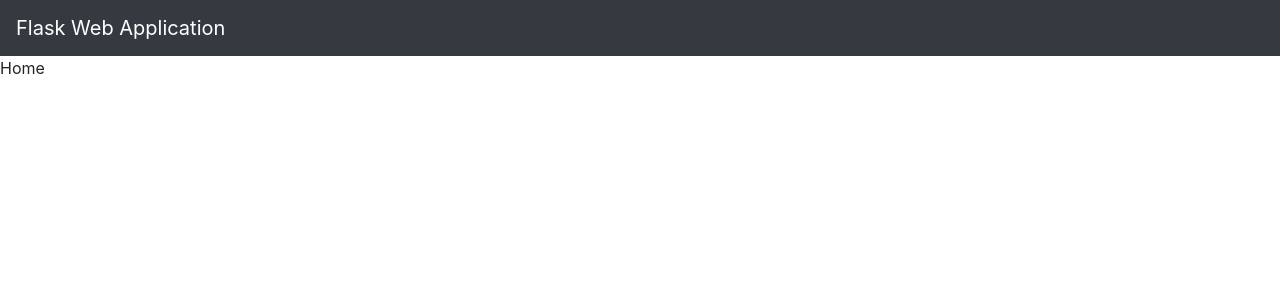
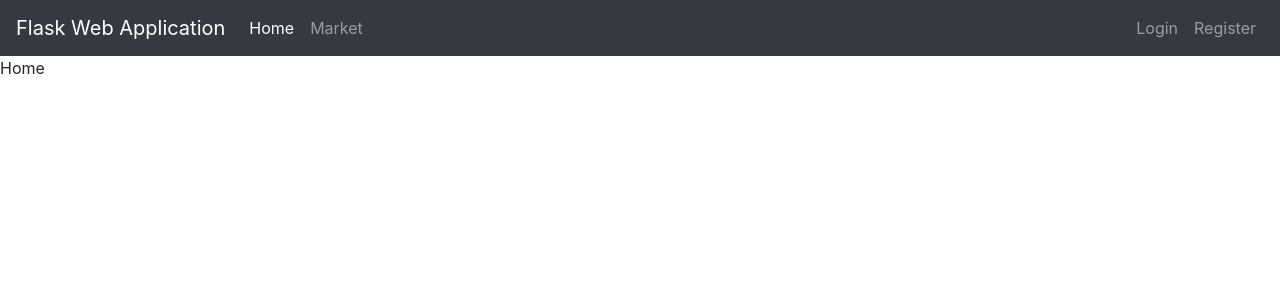
Before and after one commit to AnawaratneMANA/PYTHON-HTTP-WEB, a Flask app: page / in a window 1280 px wide. Shown: the top 300 px of the page. Run offline with Flask 2, Linux system fonts and the light colour scheme.

Commit message:
Navigation bar item added.

```diff
--- a/templates/home.html
+++ b/templates/home.html
@@ -15,12 +15,28 @@
 <nav class="navbar navbar-expand-md navbar-dark bg-dark">
     <a class="navbar-brand" href="#"> Flask Web Application</a>
     <button class="navbar-toggler" type="button" data-toggle="collapse" data-target="#navbarNav">
-      <span class="navbar-toggler-icon"></span>
+        <span class="navbar-toggler-icon"></span>
     </button>
-  <div class="collapse navbar-collapse" id="navbarNav">
+    <div class="collapse navbar-collapse" id="navbarNav">
+        <ul class="navbar-nav mr-auto">
+            <li class="nav-item active">
+                <a class="nav-link" href="#">Home<span class="sr-only">(current)</span></a>
+            </li>
+            <li class="nav-item">
+                <a class="nav-link" href="#">Market</a>
+            </li>
+        </ul>
+        <ul class="navbar-nav">
+            <li class="nav-item">
+                <a class="nav-link" href="#">Login</a>
+            </li>
+            <li class="nav-item">
+                <a class="nav-link" href="#">Register</a>
+            </li>
+        </ul>
 
 
-  </div>
+    </div>
 </nav>
 
 Home
```
